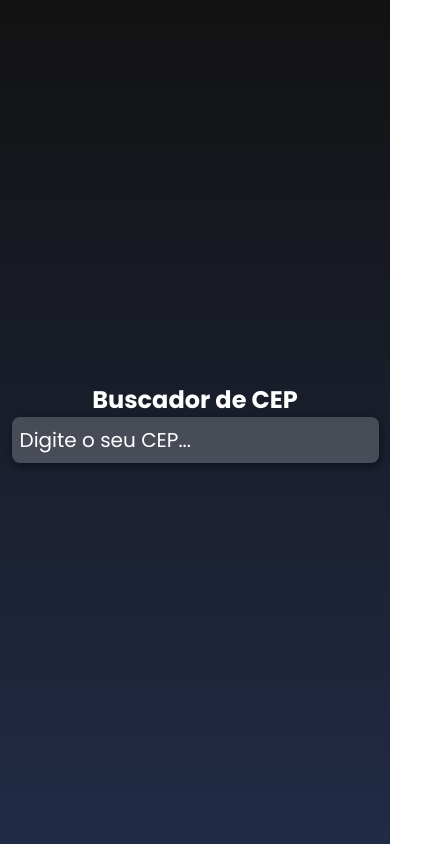
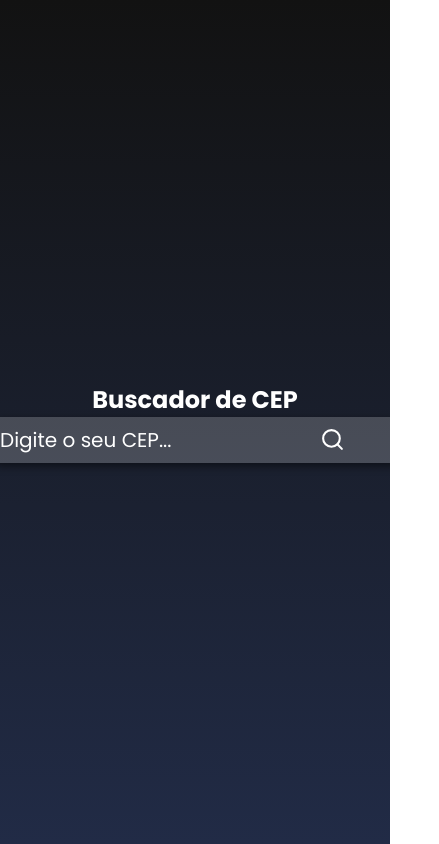
Before and after one commit to Bruno-CLM/Buscador_CEP, a React (Create React App) app: page / in a window 390 px wide. Shown: the whole page, 439 px wide, since content can reach past the window. Built offline with nearby package versions, Linux system fonts and the light colour scheme.

Commit message:
Alteração no css 5

```diff
--- a/src/style.css
+++ b/src/style.css
@@ -81,7 +81,7 @@
 }
 
 @media (max-width: 620px) {
-    body{
+    .container{
         overflow: hidden;
     }
     .title{
@@ -95,8 +95,11 @@
     }
     .containerInput {
         margin: 0;
-        width: 90%;
+        width: 100%;
         padding: 0.5rem;
+    }
+    .containerInput input{
+        width: 80%;
     }
     .main{
         width: 80%;
```
